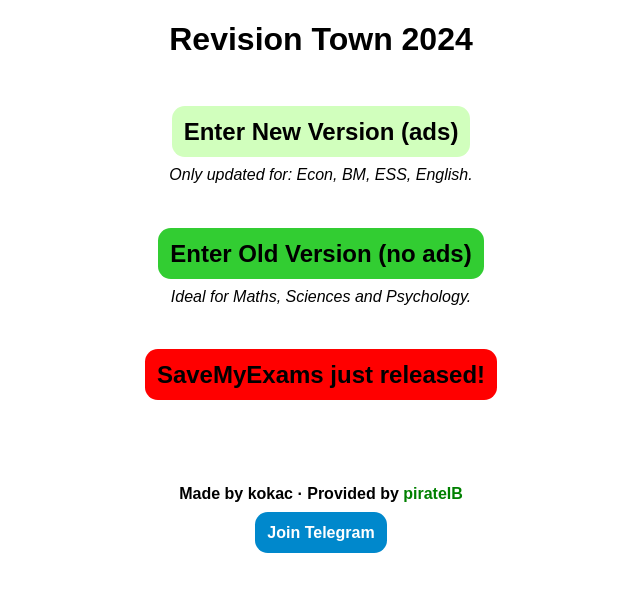
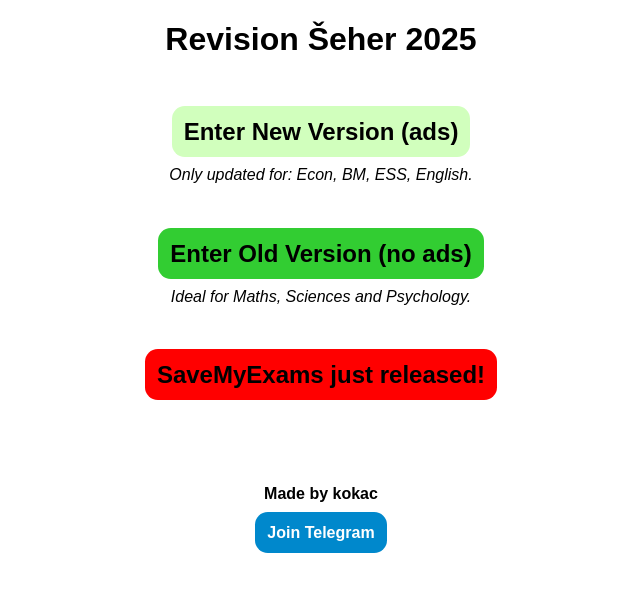
Before and after one commit to kokac44/potrebno, a plain HTML site: page index.html in a window 1280 px wide. Shown: the whole page, without its empty margins (319-959 px from the left). Drawn offline with Linux system fonts and the light colour scheme; a script that the page names is missing; a web font is replaced by a local one.

Commit message:
Update index.html

```diff
--- a/index.html
+++ b/index.html
@@ -1,5 +1,4 @@
 <!DOCTYPE html>
-<!-- saved from url=(0036)https://revisiontown2024.pages.dev/# -->
 <html lang="en"><head><meta http-equiv="Content-Type" content="text/html; charset=UTF-8">
 
   <meta name="viewport" content="width=device-width, initial-scale=1.0">
@@ -14,7 +13,7 @@
   <h1 id="navBar" style="margin: 0;"></h1>
   <div id="mainContent" style="margin: auto; min-height: 100vh;">
     <div style="text-align: center; min-height: 100vh;">
-      <h1>Revision Town 2024</h1><br>
+      <h1>Revision Šeher 2025</h1><br>
       <h2><a href="https://revisiontown2024.pages.dev/warning.html" target="_self" class="homepageButton" style="background-color: #D1FFBD; padding: 0.75rem; border-radius: 0.8rem;">Enter New Version (ads)</a></h2><i>Only updated for: Econ, BM, ESS, English.</i><br>
       <br><br>
       <h2><a href="https://revisiontown2024.pages.dev/#app" class="homepageButton" style="background-color: limegreen; padding: 0.75rem; border-radius: 0.8rem;">Enter Old Version (no ads)</a></h2><i>Ideal for Maths, Sciences and Psychology.</i><br>
@@ -22,7 +21,7 @@
       <!--<h2><a href="https://pirateib.net" class="homepageButton" style="background-color: orange; padding: 0.75rem; border-radius: 0.8rem;">M24 exam pack, Notes Compilation & more!</a></h2>-->
       <h2><a href="https://smearchive.pages.dev/" target="_blank" class="homepageButton" style="background-color: red; padding: 0.75rem; border-radius: 0.8rem;">SaveMyExams just released!</a></h2>
       <br><br><br>
-      <h4>Made by kokac · Provided by <a href="https://pirateib.net/" style="color:green">pirateIB</a></h4>
+      <h4>Made by kokac
       <h4><a href="https://t.me/s/pirateIBnew" target="_blank" class="homepageButton" style="background-color: #0088cc; color: white; padding: 0.75rem; border-radius: 0.8rem;">Join Telegram</a></h4>
 
     </div>
```
